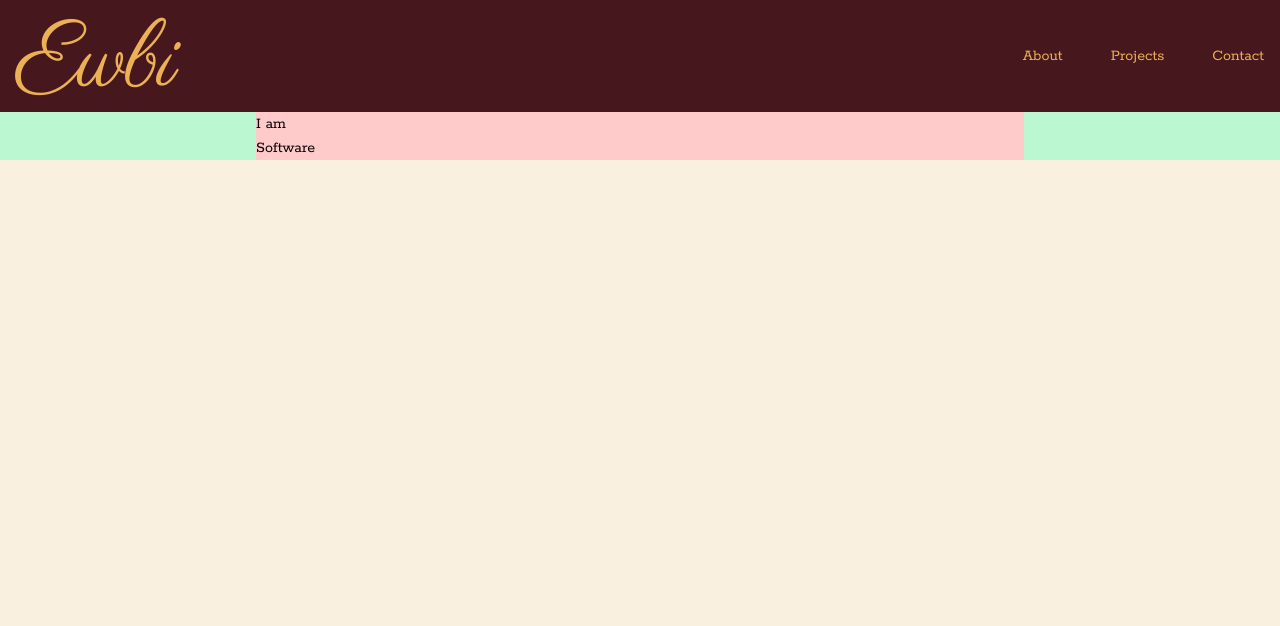
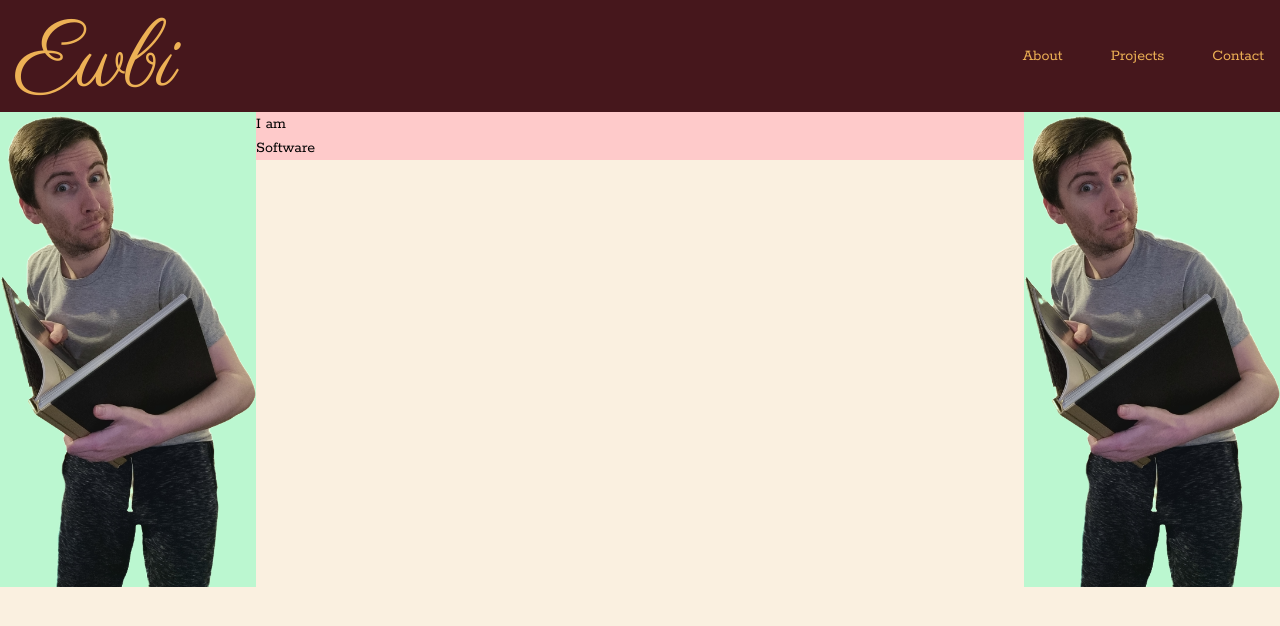
Before and after one commit to EwbiDev/ewbi-portfolio, a React (Vite) app: page / in a window 1280 px wide. Shown: the top 626 px of the page. Built offline with nearby package versions, Linux system fonts and the light colour scheme.

Commit message:
populate: PageMargin with Portrait

```diff
--- a/src/commonComponents/PageMargin.jsx
+++ b/src/commonComponents/PageMargin.jsx
@@ -1,3 +1,9 @@
+import Portrait from "./Portrait";
+
 export default function PageMargin() {
-  return <div className="sm:basis-1/6 xl:basis-1/5 2xl:basis-1/4 bg-green-200"></div>;
+  return (
+    <div className="bg-green-200 sm:basis-1/6 xl:basis-1/5 2xl:basis-1/4">
+      <Portrait />
+    </div>
+  );
 }
```
